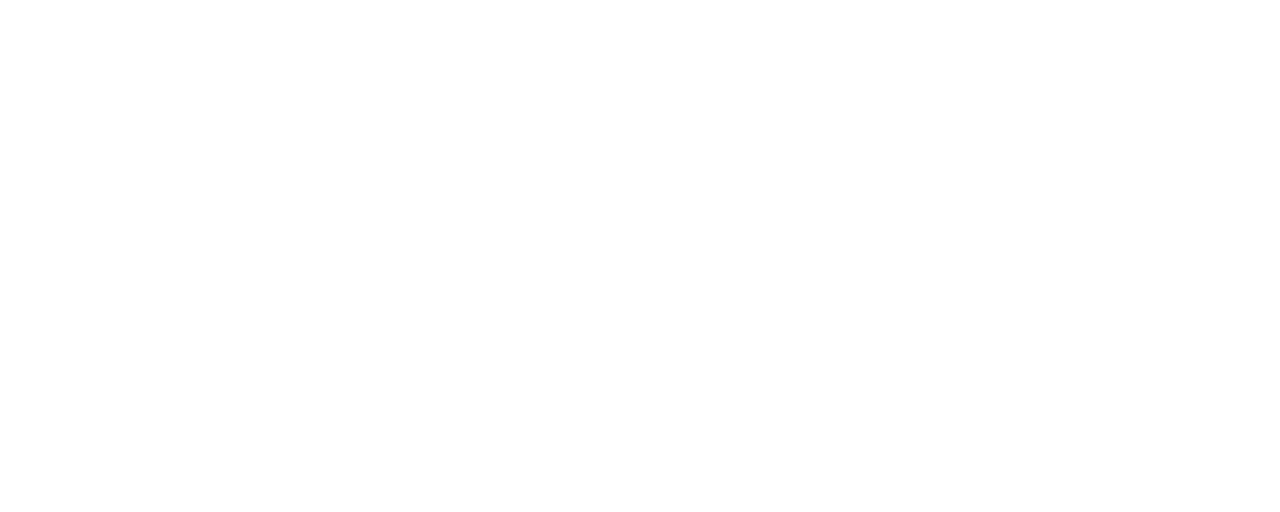
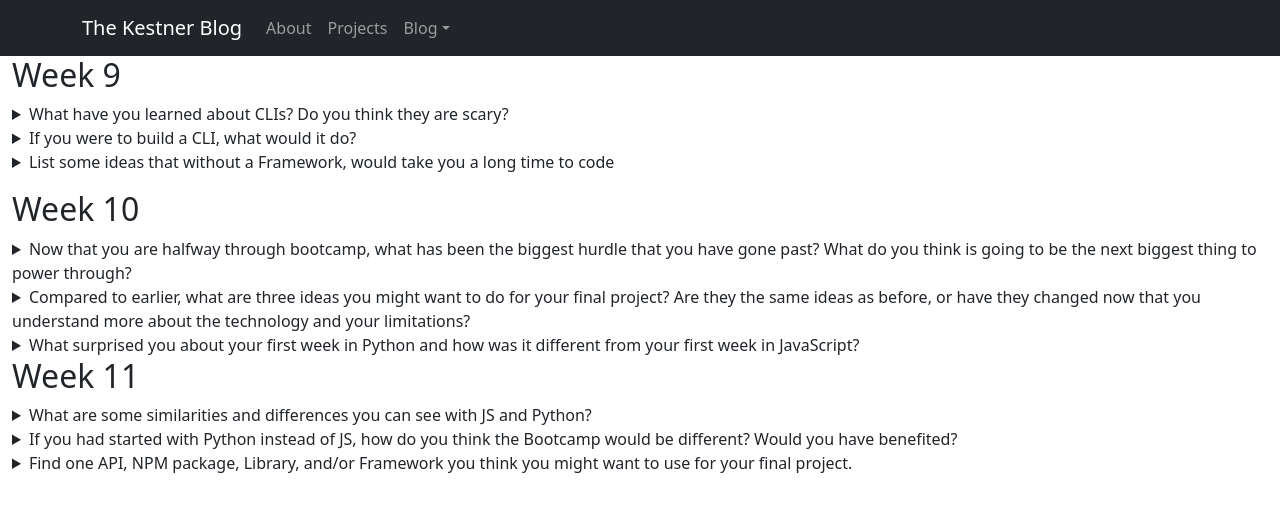
Before and after one commit to TheKestner/Blog, a React (Create React App) app: page /blog3 in a window 1280 px wide. Before the commit this address had no page. Shown: the top 512 px of the page. Built offline with nearby package versions, Linux system fonts and the light colour scheme.

Commit message:
added route for blog3 and working link to it via nav

```diff
--- a/src/App.js
+++ b/src/App.js
@@ -16,9 +16,8 @@
         <NavDropdown title="Blog" id="basic-nav-dropdown">
           <NavDropdown.Item href="blog">Weeks 1-4</NavDropdown.Item>
           <NavDropdown.Item href="blog2">Weeks 5-8</NavDropdown.Item>
-          <NavDropdown.Item href="#action/3.3">Something</NavDropdown.Item>
-          <NavDropdown.Divider />
-          <NavDropdown.Item href="#action/3.4">Separated link</NavDropdown.Item>
+          <NavDropdown.Item href="blog3">Weeks 9-12</NavDropdown.Item>
+          <NavDropdown.Item href="#action/3.3">Weeks 13-16</NavDropdown.Item>
         </NavDropdown>
       </Nav>
       </Container>
--- a/src/index.js
+++ b/src/index.js
@@ -8,6 +8,7 @@
 import Projects from './routes/projects';
 import Main from './routes/Main'
 import Blog2 from './routes/blog2'
+import Blog3 from './routes/blog3'
 
 ReactDOM.render(
   <React.StrictMode>
@@ -16,9 +17,10 @@
       <Route path='/' element={<App />}>
       <Route path='/' element={<Main />} />
       <Route path="about" element={<About />} />
+      <Route path='projects' element={<Projects />} />
       <Route path='blog' element={<Blog />} />
-      <Route path ='blog2' element ={<Blog2 />} />
-      <Route path='projects' element={<Projects />} />
+      <Route path='blog2' element={<Blog2 />} />
+      <Route path='blog3' element={<Blog3 />} />
       </Route>
     </Routes>
     </BrowserRouter>
--- /dev/null
+++ b/src/routes/blog3.js
@@ -0,0 +1,84 @@
+import React from "react";
+import { Container} from "react-bootstrap";
+
+export default function Blog3() {
+    return(
+        <div>
+           <Container fluid>
+            <h2> Week 9</h2>
+            <p>
+                <details>
+                    <summary>What have you learned about CLIs? Do you think they are scary?</summary>
+                    Command line interface or Terminal is something that I would have avoided before starting this bootcamp. Mainly because from previous experience of people causing issues with their computers by using it incorrectly.
+                    Command Line interface is no longer this scary black box that I am afraid of using on my computer.
+                    It is actually very helpful to quickly get things saved and pushed to github from gitpod(IDE).
+                    It also allows you to easily run programs or added packages to your project as well. The options with it seem limitless compared to our initial routine of git add/commit/push at the start of the bootcamp.
+                </details>
+
+                <details>
+                    <summary>If you were to build a CLI, what would it do?</summary>
+                    If I were to build a CLI, then I would build something that would improve performance or something that would perform a task that is being used very often.
+                    Anything that helps improve or speeds up the ability to work.
+                </details>
+
+                <details>
+                    <summary>List some ideas that without a Framework, would take you a long time to code</summary>
+                    In relation to using both Bootstrap and React with recent projects. There is most likely a lot that could be listed here since they both provide so many different things that may have taken longer to type without.
+                    Bootstrap for instance provides you with a lot of front-end components which can even be used in React still. For example, you can easily get a ready to go navbar without having to get it ready from scratch.
+                    Take that navbar and even use it as a reuseable component within react via multiple pages. On the react side, you can route different pages fairly quickly with very little code. Which both could save you plenty of time from needing to produce similar code.
+                </details>
+            </p>
+               </Container>
+
+               <Container fluid>
+                   <h2>Week 10</h2>
+                   <details>
+                       <summary>Now that you are halfway through bootcamp, what has been the biggest hurdle that you have gone past? What do you think is going to be the next biggest thing to power through?</summary>
+                       My biggest hurdle that I was able to make past was knowing when to ask for help. After attempting to figure something out after a long period of time, I've learned to use the resources around me to get a better understanding.
+                       I have a culture ingrained in me that in a professional setting that asking for help means that you are not good enough. Being in an environment that allows you to fail and actually doing so to improve has really improved upon on how I learn and how much I learn as a person.
+                       My next biggest hurdles I believe is becoming fully Independent to be able to handle any task that is thrown at me and at the rate at which I am able to complete these tasks. Which I believe will come with time and practice.
+                   </details>
+
+                   <details>
+                       <summary>Compared to earlier, what are three ideas you might want to do for your final project? Are they the same ideas as before, or have they changed now that you understand more about the technology and your limitations?</summary>
+                       I believe that my ideas are changing or maybe just growing as I learn more throughout the bootcamp. There are multiple different websites I could build, games could even be an option now, or maybe something that is both Front-end and Back-end related.
+                       We have just touched the surface of back-end. Which would make me lean more towards like a website currently. Although I have to take into account my limitations and not try to focus on making a dream project or maybe even a game would be too much currently for me.
+                       I guess we will see in due time.
+                   </details>
+
+                   <details>
+                       <summary>What surprised you about your first week in Python and how was it different from your first week in JavaScript?</summary>
+                       I was surprised at how clean and easy to read that python can sometimes be. You have to be very aware of your spacin, but your IDE does a decent job of making it clear if there is an issue.
+                       I also much prefer the use of Self in Python vs. This in Javascript. I would say that some concepts that carried over did make it a lot easier to pick up due to already having experience with Javascript.
+                       I think starting over or learning something new is always a challenge, but this time I didn't feel like I was starting from nothing.
+                   </details>
+               </Container>
+
+               <Container fluid>
+                   <h2>Week 11</h2>
+                   <details>
+                       <summary>What are some similarities and differences you can see with JS and Python?</summary>
+                       You start to really see how similar coding is across different languages after making the jump from the first language you learn.
+                       Javascript and Python are both object-oriented languages while Python is geared toward back-end and Javascript is mainly geared toward Front-end.
+                       The difference that I actually ended up enjoying was the way Python defines code blocks vs. Javscript curly braces to group. Switching to just needing to have the blocks indented to be much easier to read.
+                       Although it may have been easier to grasp because of already spending so much time with Javascript. Which both languages have either a List or Array to store values, but Python additionally has Tuples which is very similar to lists but immutable.
+                   </details>
+
+                   <details>
+                       <summary>If you had started with Python instead of JS, how do you think the Bootcamp would be different? Would you have benefited?</summary>
+                       I feel like starting with the front-end and working on the back-end is the right way to go with learning since it allows you to visually see how web-development works visually and then what is behind the curtains.
+                       This type of what if is hard to answer because honestly, it could go either way depending on the person. I think it would be different because we would have to work backwards from the back-end and connect it to the front-end which may be more jarring when learning together within the boot camp.
+                       Although having any coding experience prior would always be a bonus regardless of the language, but I think JS to Python was the way to go. Personally, I'm starting to find myself leaning more back-end oriented but have enjoyed it all.
+                       I feel like either way the benefits of switching the order would still come with their own challenges as well.
+                   </details>
+
+                   <details>
+                       <summary>Find one API, NPM package, Library, and/or Framework you think you might want to use for your final project.</summary>
+                       I've been looking around at some different APIs that could be interesting to use for a Final Project. Haven't really settled on a single one, but some interesting gaming APIs that allow you to display data from an account you search.
+                       Which there are plenty of sites that do this already, but would be cool to make one that I could use for a Multiplayer game that I enjoy.
+                   </details>
+               </Container>
+
+        </div>
+    );
+}
```
